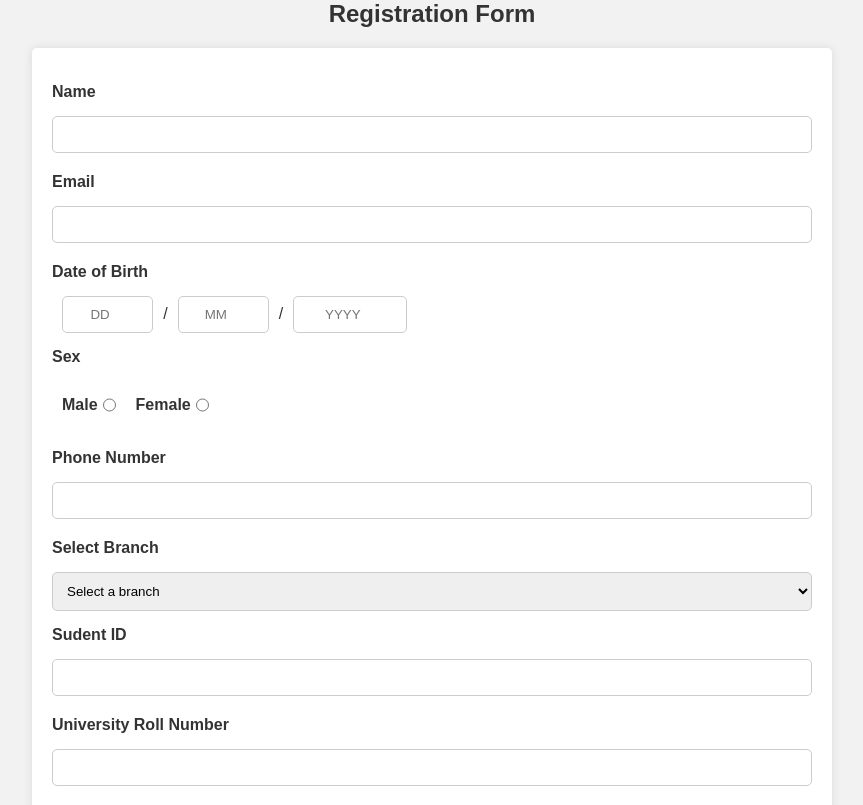
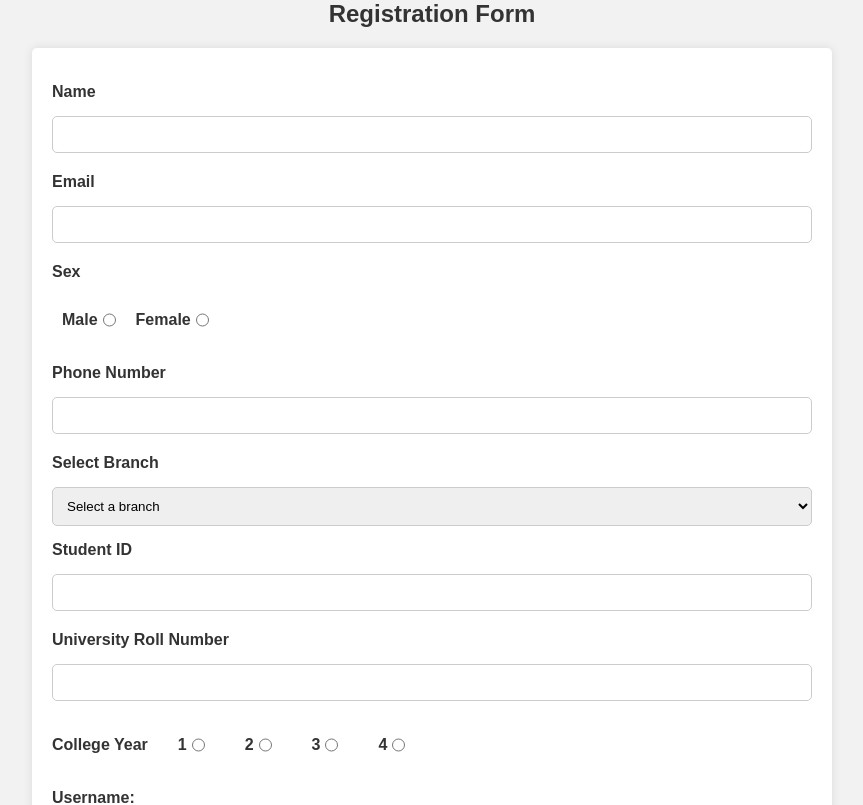
Before and after one commit to akash85246/Registration-Form-, a React (Vite) app: page / in a window 1280 px wide. Shown: the top 805 px of the page, without its empty margins (208-1071 px from the left). Built offline with nearby package versions, Linux system fonts and the light colour scheme.

Commit message:
update invalid statements

```diff
--- a/src/App.jsx
+++ b/src/App.jsx
@@ -12,10 +12,8 @@ import React, { useState } from "react";
 function App() {
   const [name, setName] = useState("");
   const [email, setEmail] = useState("");
-  const [dob, setDob] = useState("");
-  const [gender, setGender] = useState("");
+
   const [phoneNumber, setPhoneNumber] = useState("");
-  const [universityBranch, setUniversityBranch] = useState("");
   const [studentId, setStudentId] = useState("");
   const [rno, setRno] = useState("");
 
@@ -23,90 +21,69 @@ function App() {
     e.preventDefault();
     console.log("Name:", name);
     console.log("Email:", email);
-    console.log("DOB:", dob);
     console.log("Phone Number:", phoneNumber);
-    console.log("University Branch:", universityBranch);
     console.log("Student ID:", studentId);
     console.log("Roll Number:", rno);
   };
 
   function validateForm(event) {
     event.preventDefault();
-    var name = document.getElementById("name").value;
-    var mail = document.getElementById("email").value;
 
-    var number = document.getElementById("number").value;
+    const name = document.getElementById("name").value;
+    const mail = document.getElementById("email").value;
+    const number = document.getElementById("number").value;
+    const rno = document.getElementById("rno").value;
+    const sid = document.getElementById("sid").value;
 
-    var rno = document.getElementById("rno").value;
-    var sid = document.getElementById("sid").value;
+    const rnoCheck = /^[^0]\d{12}$/;
+    const sidCheck = /^[^0]\d{7}$/;
+    const mailCheck = /^[\w\.-]+@[\w\.-]+\.\w+/;
+    const nameCheck = /^[A-Za-z. ]{3,30}( [A-Za-z. ]{3,30})*$/;
+    const numberCheck = /^[789]\d{9}$/;
 
-    var rnoCheck = /^[^0]\d{12}$/;
-    var sidCheck = /^[^0]\d{7}$/;
-    var mailCheck = /^[\w\.-]+@[\w\.-]+\.\w+$/;
+    document.getElementById("nameError").innerHTML = "";
+    document.getElementById("emailError").innerHTML = "";
+    document.getElementById("numberError").innerHTML = "";
+    document.getElementById("sidError").innerHTML = "";
+    document.getElementById("rnoError").innerHTML = "";
 
-    var date = document.getElementById("date").value;
-    var month = document.getElementById("month").value;
-    var year = document.getElementById("year").value;
-    var nameCheck = /^[A-Za-z. ]{3,30}( [A-Za-z. ]{3,30})*$/;
-
-    var numberCheck = /^[789]{1}[0-9]{9}$/;
-
-    if (nameCheck.test(name)) {
-      document.getElementById("nameError").innerHTML = " ";
+    if (!nameCheck.test(name) && name != "") {
+      document.getElementById("nameError").innerHTML =
+        "**Name cannot contain numbers and should be more than 2 characters";
+    } else {
       setName(name);
+    }
+    if (!mailCheck.test(mail) && mail != "") {
+      document.getElementById("emailError").innerHTML =
+        "**Email should have '@' and '.'";
     } else {
-      document.getElementById("nameError").innerHTML =
-        "**Name cannot contain number";
+      setEmail(mail);
     }
-
-    if (!numberCheck.test(number)) {
+    if (!numberCheck.test(number) && number != "") {
       document.getElementById("numberError").innerHTML =
-        "**Phone Number should start with 7/8/9 and should have 10 digit no character allowed";
+        "**Phone Number should start with 7/8/9 and should have 10 digits, no characters allowed";
     } else {
-      document.getElementById("numberError").innerHTML = "";
       setPhoneNumber(number);
     }
-
-    if (sidCheck.test(sid)) {
-      document.getElementById("sidError").innerHTML = "";
+    if (!sidCheck.test(sid) && sid != "") {
+      document.getElementById("sidError").innerHTML =
+        "**Student ID cannot start with 0 and should not have more than 7 digits";
+    } else {
       setStudentId(sid);
+    }
+    if (!rnoCheck.test(rno) && rno != "") {
+      document.getElementById("rnoError").innerHTML =
+        "**University Roll Number can have 13 digits, not starting with 0";
     } else {
-      document.getElementById("sidError").innerHTML = "**Sudent ID is invalid";
-    }
-
-    if (rnoCheck.test(rno)) {
-      document.getElementById("rnoError").innerHTML = "";
       setRno(rno);
-    } else {
-      document.getElementById("rnoError").innerHTML =
-        "**University Roll Number  can have 13 digit number not starting with 0";
-    }
-    if (mailCheck.test(mail)) {
-      document.getElementById("emailError").innerHTML = "";
-      setEmail(mail);
-    } else {
-      document.getElementById("emailError").innerHTML =
-        "**Mail  should have @ and .";
-    }
-
-    var dobString = date + "/" + month + "/" + year;
-    var dobMoment = moment(dobString, "DD/MM/YYYY", true);
-
-    if (dobMoment.isValid()) {
-      console.log("h1");
-      document.getElementById("dobError").innerHTML = "";
-      setDob(date + month + year);
-    } else {
-      console.log("h2");
-      document.getElementById("dobError").innerHTML =
-        "**Date of Birth is invalid";
     }
   }
+
 
   return (
     <>
       <Heading />
-      <form id="form " onSubmit={handleSubmit}>
+      <form id="form" onSubmit={handleSubmit}>
         <Input
           for="name"
           labelId="label-name"
@@ -114,10 +91,10 @@ function App() {
           type="text"
           nameId="name"
           spanId="nameError"
-          Length="20"
+          Length="30"
           span=""
           validateForm={validateForm}
-        ></Input>
+        />
         <Input
           for="email"
           labelId="label-email"
@@ -128,38 +105,7 @@ function App() {
           spanId="emailError"
           Length="40"
           validateForm={validateForm}
-        ></Input>
-        <div>
-          <label>Date of Birth</label>
-          <input
-            type="number"
-            placeholder="DD"
-            id="date"
-            max="31"
-            min="1"
-            onChange={validateForm}
-          ></input>
-          <span>/</span>
-          <input
-            type="number"
-            placeholder="MM"
-            id="month"
-            max="12"
-            min="1"
-            onChange={validateForm}
-          ></input>
-          <span>/</span>
-          <input
-            type="number"
-            placeholder="YYYY"
-            id="year"
-            max="2022"
-            min="1995"
-            onChange={validateForm}
-          ></input>
-        </div>
-
-        <span id="dobError" className="textDanger"></span>
+        />
         <Gender validateForm={validateForm} />
         <Input
           for="number"
@@ -170,20 +116,19 @@ function App() {
           spanId="numberError"
           Length="10"
           validateForm={validateForm}
-        ></Input>
+        />
         <UniversityBranchSelector />
-
         <Input
-          for="StudentId"
+          for="sid"
           labelId="label-SId"
-          label="Sudent ID"
+          label="Student ID"
           type="text"
           nameId="sid"
           placeholder="Enter your student id"
           spanId="sidError"
           Length="8"
           validateForm={validateForm}
-        ></Input>
+        />
         <Input
           for="rno"
           labelId="label-rno"
@@ -193,7 +138,7 @@ function App() {
           spanId="rnoError"
           Length="13"
           validateForm={validateForm}
-        ></Input>
+        />
         <Checkbox />
         <PasswordInput />
         <SubmitButton label="Submit Form" />
--- a/src/index.css
+++ b/src/index.css
@@ -10,7 +10,7 @@ body {
   color: #333;
 }
 
-#form\ {
+#form{
   max-width: 800px;
   margin: 0 auto;
   background-color: #fff;
--- a/src/input.jsx
+++ b/src/input.jsx
@@ -16,7 +16,7 @@ export default function Input(props) {
           />
         </section>
 
-        {props.value !== "" ? ( // Conditionally render the <span> if value is not empty
+        {props.value !== "" ? (
           <span id={props.spanId} className="textDanger">
             {props.span}
           </span>
```
